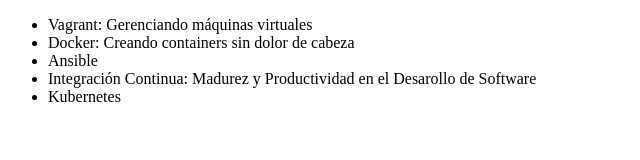
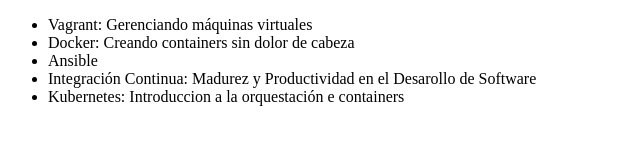
Before and after one commit to JM4r10/alura-git, a plain HTML site: page index.html in a window 1280 px wide. Shown: the whole page, without its empty margins (0-640 px from the left). Drawn offline with Linux system fonts and the light colour scheme.

Commit message:
Modificando el nombre del curso de kubernetes

```diff
--- a/index.html
+++ b/index.html
@@ -10,7 +10,7 @@
             <li>Docker: Creando containers sin dolor de cabeza</li>
             <li>Ansible</li>
             <li>Integración Continua: Madurez y Productividad en el Desarollo de Software</li>
-            <li>Kubernetes</li>
+            <li>Kubernetes: Introduccion a la orquestación e containers</li>
         </ul>
     </body>
 </html>
```
